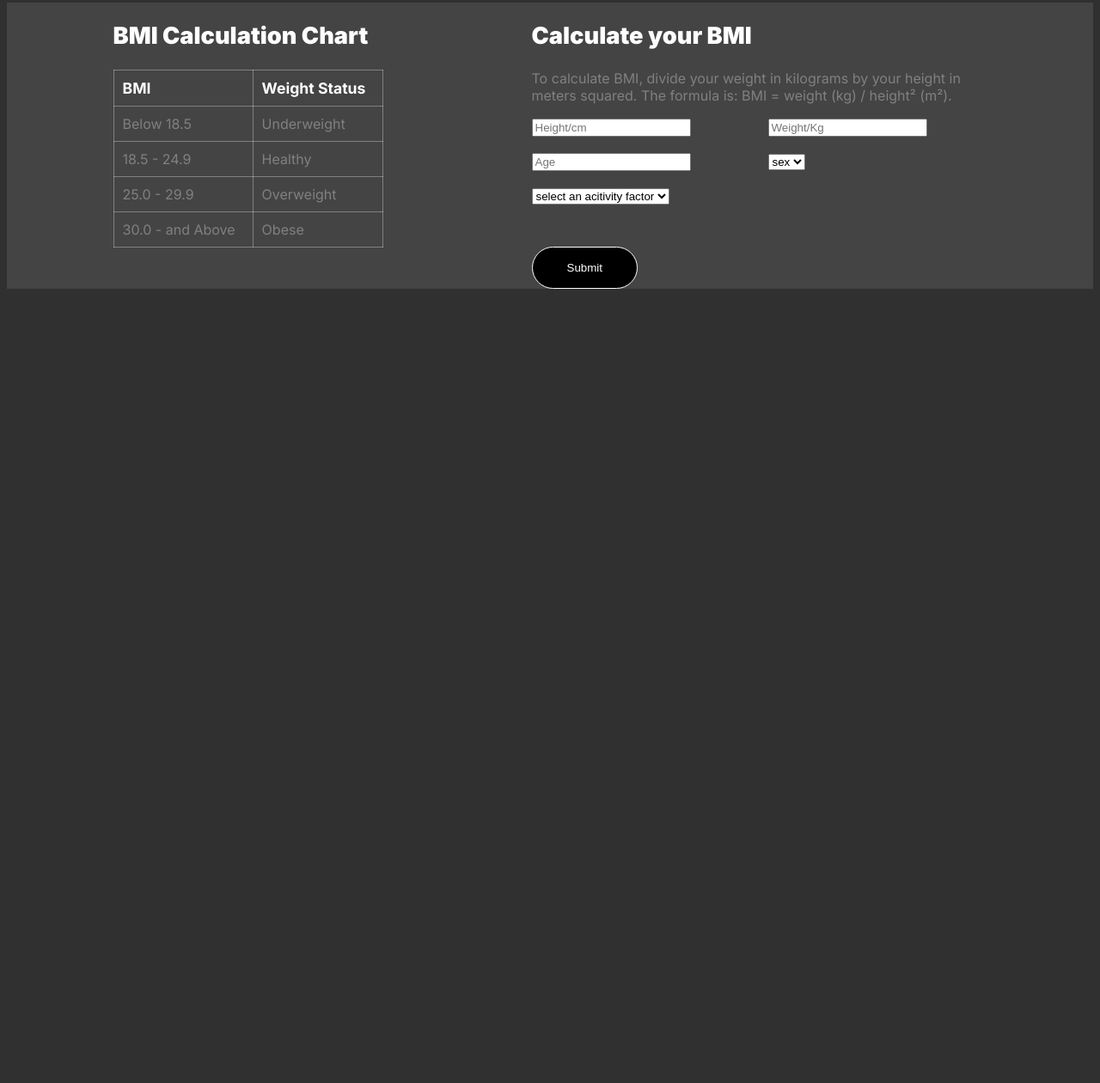
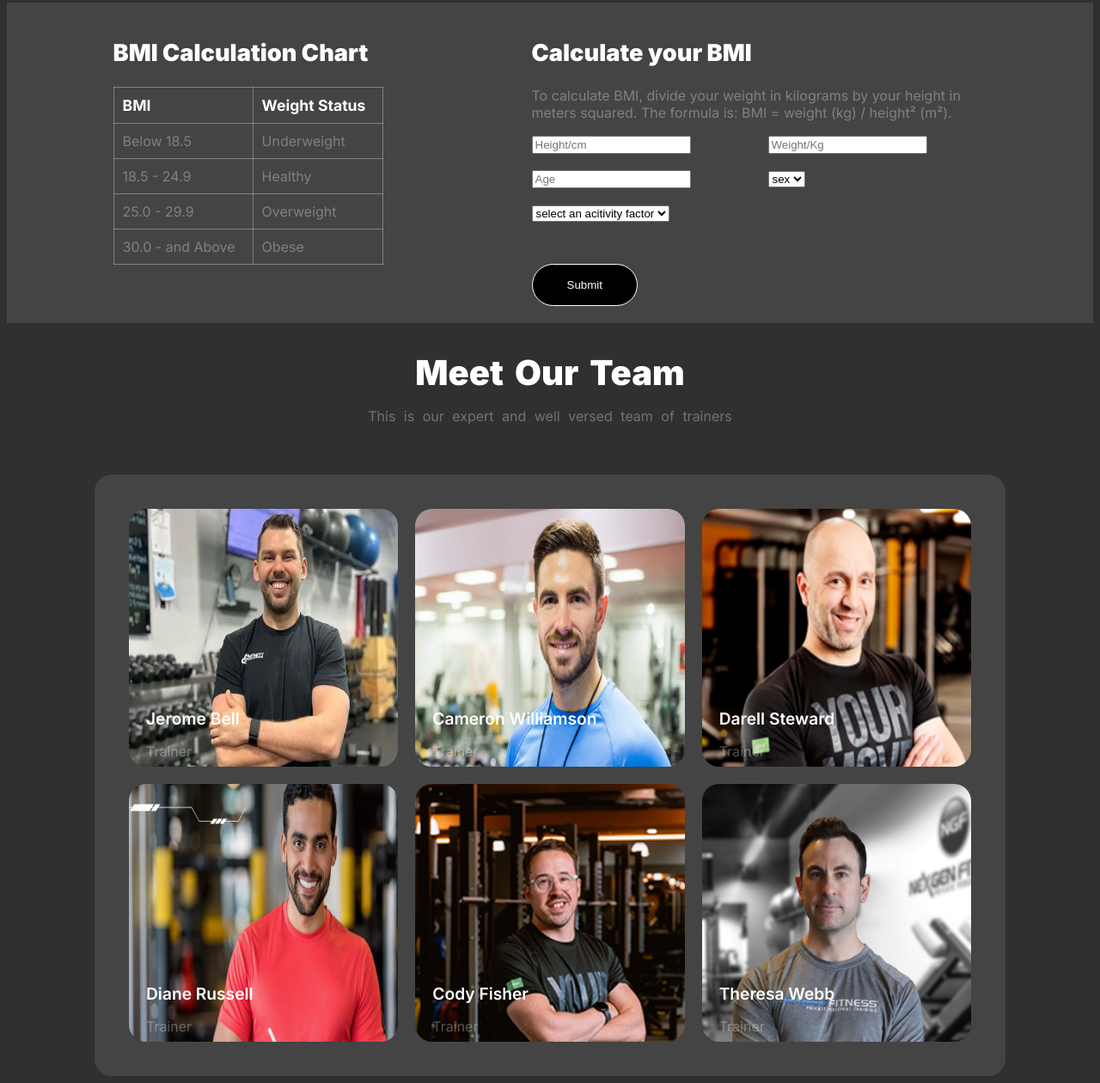
Before and after one commit to King-coder940/Assignment-102, a plain HTML site: page index.html in a window 1280 px wide. Shown: the part 1664-2924 px from the top of the page at 86% size. Before the commit the page ends 2008 px from the top, so only its background shows below. Drawn offline with Linux system fonts and the light colour scheme; a web font is replaced by a local one.

Commit message:
meet section done

```diff
--- a/index.html
+++ b/index.html
@@ -185,17 +185,68 @@
                                     <option value="">select an acitivity factor</option>
                                 </select>
                             </div>
-
-
-
                         </div>
-                        <input class="btn-1" type="button" value="Submit" >
-
+                        <input class="btn-1" id="mg" type="button" value="Submit" >
                     </form>
 
                 </div>
             </div>
 
+
+        </section>
+
+        <section class="meet-our-team">
+            <div class="meet-content">
+                <h1 class="section-title">Meet Our Team</h1>
+                <p class="section-description">This is our expert and well versed team of trainers</p>
+            </div>
+
+            <section class="bg-meet">
+                <div class="team-container">
+                    <div class="g1">
+                        <div class="t1">
+                        <h5 class="semi-title">Jerome Bell</h5>
+                        <p class="semi-description">Trainer</p>
+                        </div>
+
+                    </div>
+                    <div class="g2">
+                        <div class="t2">
+                        <h5 class="semi-title">Cameron Williamson</h5>
+                        <p class="semi-description">Trainer</p>
+                        </div>
+                    </div>
+                    <div class="g3">
+                        <div class="t3">
+                        <h5 class="semi-title">Darell Steward</h5>
+                        <p class="semi-description">Trainer</p>
+                        </div>
+
+                    </div>
+                    <div class="g4">
+                        <div class="t4">
+                        <h5 class="semi-title">Diane Russell</h5>
+                        <p class="semi-description">Trainer</p>
+
+                        </div>
+
+                    </div>
+                    <div class="g5">
+                        <div class="t5">
+                        <h5 class="semi-title">Cody Fisher</h5>
+                        <p class="semi-description">Trainer</p>
+                        </div>
+
+                    </div>
+                    <div class="g6">
+                        <div class="t6">
+                        <h5 class="semi-title">Theresa Webb</h5>
+                        <p class="semi-description">Trainer</p>
+                        </div>
+
+                    </div>
+                </div>
+            </section>
 
         </section>
 
--- a/styles/style.css
+++ b/styles/style.css
@@ -371,6 +371,7 @@ td, th{
     gap: 20px;
     max-width: 1060px;
     margin: 0 auto;
+    padding: 20px;
 }
 .chart{
     width: 40%;
@@ -387,6 +388,131 @@ td, th{
     gap: 20px;
 
 }
+/* meet out team section */
+
+
+.bg-meet{
+    background-color: rgba(255, 255, 255, 0.096);
+    border-radius: 20px;
+    margin-top: 58px;
+}
+.meet-our-team{
+    max-width: 1060px;
+    margin: 0 auto;
+}
+.meet-content{
+    text-align: center;
+    word-spacing: 5px;
+
+}
+.team-container{
+    display: grid;
+    grid-template-columns: repeat(3,1fr);
+    gap: 20px;
+    margin: 0 auto;
+    padding: 40px;
+
+
+}
+.g1{
+    background-image: url("../assets/trainer1.png");
+    border-radius: 20px;
+    height: 300px;
+    width: 100%;
+    background-size: 340px 400px;
+    background-repeat: no-repeat;
+    position: relative;
+
+
+}
+.t1{
+    position: absolute;
+    top:200px;
+    left: 20px;
+}
+.g2{
+    background-image: url("../assets/trainer2.png");
+    border-radius: 20px;
+    background-size: 340px 400px;
+    background-repeat: no-repeat;
+    width: 100%;
+    height: 100%;
+    position: relative;
+
+}
+.t2{
+    position: absolute;
+    top:200px;
+    left: 20px;
+}
+.g3{
+    background-image: url("../assets/trainer3.png");
+    border-radius: 20px;
+    background-size: 340px 400px;
+    background-repeat: no-repeat;
+    width: 100%;
+    height: 100%;
+    position: relative;
+
+}
+.t3{
+    position: absolute;
+    top:200px;
+    left: 20px;
+
+}
+.g4{
+    background-image: url("../assets/trainer4.png");
+    border-radius: 20px;
+    background-size: 340px 350px;
+    background-repeat: no-repeat;
+    width: 100%;
+    height: 300px;
+    position: relative;
+
+}
+.t4{
+    position: absolute;
+    top:200px;
+    left: 20px;
+
+}
+.g5{
+    background-image: url("../assets/trainer5.png");
+    border-radius: 20px;
+    background-size: 340px 350px;
+    background-repeat: no-repeat;
+    width: 100%;
+    height: 100%;
+    position: relative;
+}
+.t5{
+    position: absolute;
+    top:200px;
+    left: 20px;
+}
+.g6{
+    background-image: url("../assets/trainer6.png");
+    border-radius: 20px;
+    background-size: 380px 350px;
+    background-repeat: no-repeat;
+    width: 100%;
+    height: 100%;
+    position: relative;
+
+}
+.t6{
+    position: absolute;
+    top:200px;
+    left: 20px;
+
+}
+
+
+
+
+
+
 
  @media screen and (max-width:576px) {
     /* banner section mobile responsiveness */
@@ -498,5 +624,74 @@ td, th{
  .form-container{
     gap: 5px;
  }
+ /* meet section */
+ .team-container{
+    grid-template-columns: repeat(1,1fr);
+    margin-left: 20px;
+
+
+ }
+ .g1{
+    display: none;
+    grid-row: auto 0;
+    background-image: url("../assets/trainer1.png");
+    border-radius: 20px;
+    height: 300px;
+    width: 300px;
+    background-size: 300px 400px;
+    background-repeat: no-repeat;
+    position: relative;
+
 
 }
+.g2{
+    background-image: url("../assets/trainer2.png");
+    border-radius: 20px;
+    background-size:300px 400px;
+    background-repeat: no-repeat;
+    width: 300px;
+    height:300px;
+    position: relative;
+ }
+ .g3{
+    background-image: url("../assets/trainer3.png");
+    border-radius: 20px;
+    background-size: 340px 400px;
+    background-repeat: no-repeat;
+    width: 300px;
+    height: 300px;
+    position: relative;
+
+ }
+ .g4{
+    display: none;
+    background-image: url("../assets/trainer4.png");
+    border-radius: 20px;
+    background-size: 340px 350px;
+    background-repeat: no-repeat;
+    width: 300px;
+    height: 300px;
+    position: relative;
+
+ }
+ .g5{
+    background-image: url("../assets/trainer5.png");
+    border-radius: 20px;
+    background-size: 340px 350px;
+    background-repeat: no-repeat;
+    width: 300px;
+    height: 300px;
+    position: relative;
+
+ }
+ .g6{
+    background-image: url("../assets/trainer6.png");
+    border-radius: 20px;
+    background-size: 380px 350px;
+    background-repeat: no-repeat;
+    width: 300px;
+    height: 300px;
+    position: relative;
+
+
+ }
```
